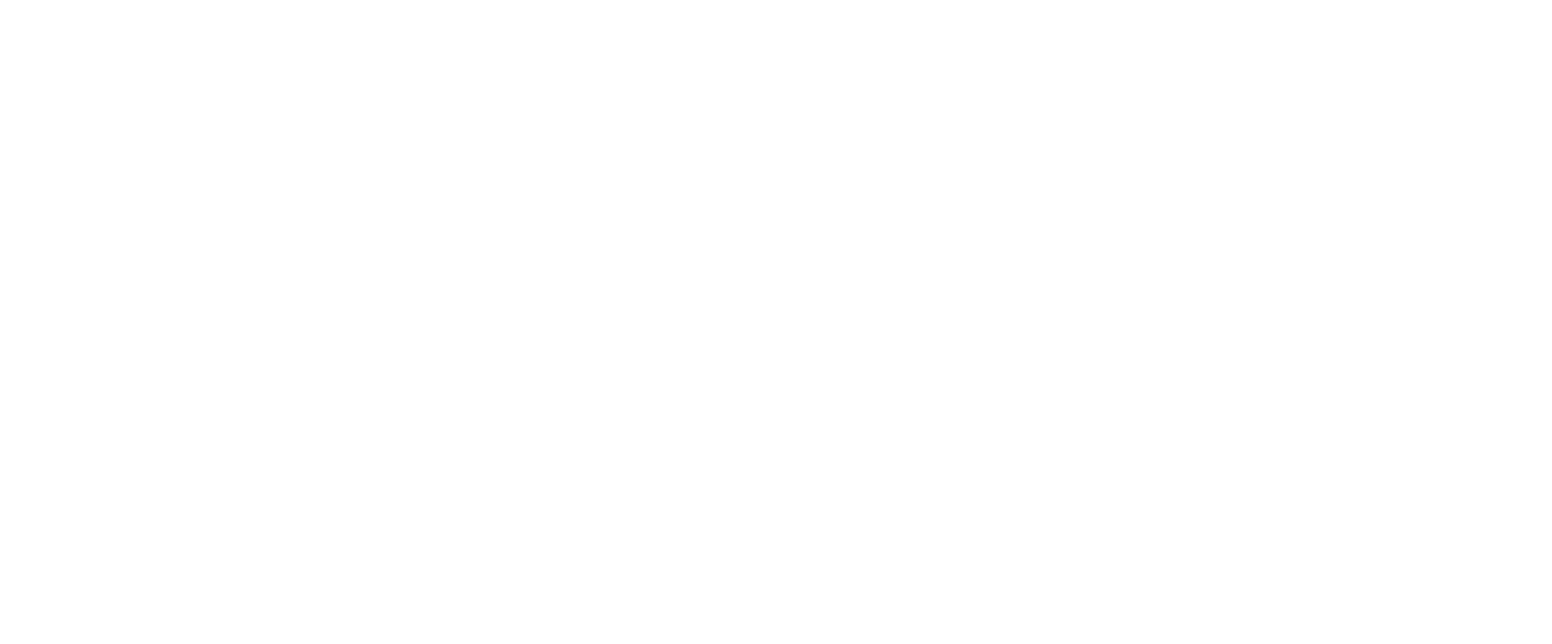
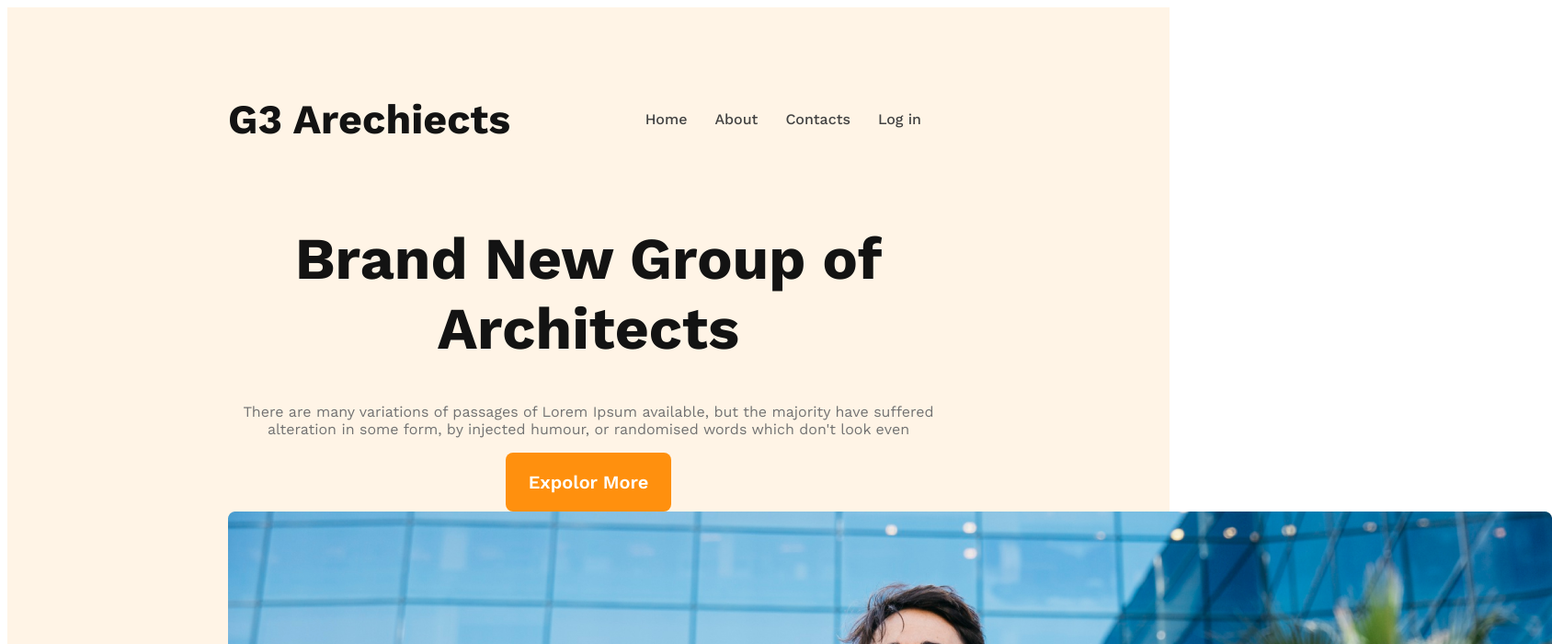
Before and after one commit to RaisulIslamJishan/g3-archiects-website, a plain HTML site: page index.html in a window 1280 px wide. Shown: the top 700 px of the page at 92% size, 1688 px wide, since content can reach past the window. Drawn offline with nearby package versions, Linux system fonts and the light colour scheme.

Commit message:
Banner Section created

```diff
--- a/index.html
+++ b/index.html
@@ -9,5 +9,36 @@
 </head>
 <body>
 
+    <header class="header">
+        <nav>
+            <h3 class="nav-title">G3 Arechiects</h3>
+            <ul>
+                <li><a href="">Home</a></li>
+                <li><a href="">About</a></li>
+                <li><a href="">Contacts</a></li>
+                <li><a href="">Log in</a></li>
+            </ul>
+        </nav>
+
+        <div class="banner">
+            <div class="banner-content">
+                <h1 class="banner-title">Brand New Group of Architects </h1>
+                <p class="banner-decription">There are many variations of passages of Lorem Ipsum available, but the majority have suffered alteration in some form, by injected humour, or randomised words which don't look even</p>
+                <button type="button" class="btn-primary">Expolor More</button>
+            </div>
+                 <img src="images/banner.png" alt="">
+        </div>
+    </header>
+
+    <main>
+
+
+    </main>
+
+
+    <footer>
+
+
+    </footer>
 </body>
 </html>
--- a/styls/arechiects.css
+++ b/styls/arechiects.css
@@ -0,0 +1,76 @@
+/* work sens font from google font */
+
+@import url('https://fonts.googleapis.com/css2?family=Work+Sans:wght@400;500;600;700;800;900&display=swap');
+
+/* sheared styles */
+
+.btn-primary{
+    width: 180px;
+    height: 64px;
+    border-radius: 8px;
+    background: #FF900E;
+    border:none;
+    color: #FFF;
+    font-size: 20px;
+    font-weight: 600;
+}
+
+*{
+    font-family: 'Work Sans', sans-serif;
+}
+
+/* header styels */
+
+.header{
+    background: rgba(255, 144, 14, 0.10);
+    padding: 50px 240px
+}
+
+/* nav related */
+
+nav{
+    display: flex;
+    justify-content: space-between;
+    align-items: center;
+}
+nav > ul{
+    display: flex;
+
+}
+nav  li{
+    list-style: none;
+    margin-right: 30px;
+     font-size: 1rem;
+    font-weight: 500;
+}
+nav li a {
+    text-decoration: none;
+    color: #424242;
+}
+.nav-title{
+    color:  #131313;
+    font-size: 2.8rem;
+    font-weight: 700;
+}
+
+/* Banner related style */
+
+.banner-content{
+    max-width: 800px;
+    text-align: center;
+    margin: 0 auto;
+
+}
+
+.banner-title{
+    color:  #131313;
+    text-align: center;
+    font-size: 4rem;
+    font-weight: 700;
+}
+.banner-decription{
+    color: #727272;
+    text-align: center;
+    font-size: 1rem;
+    font-weight: 400;
+}
```
